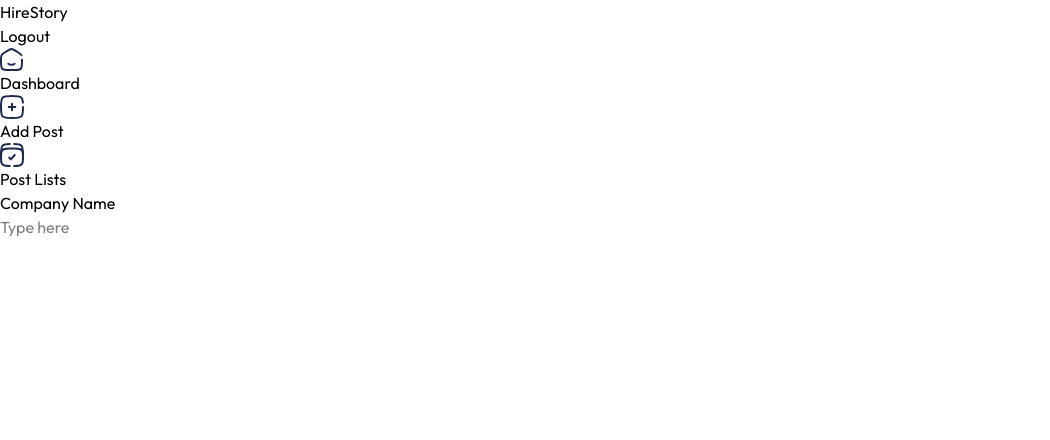
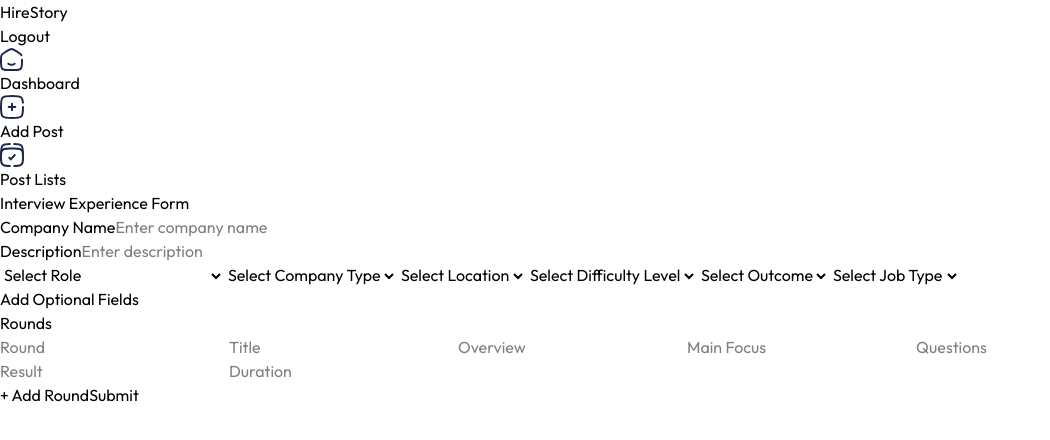
Before and after one commit to Bhumika864/share_interview_experience, a React (Vite) app in the folder client/: page /admin/addBlog in a window 1280 px wide. Shown: the top 440 px of the page, without its empty margins (0-1050 px from the left). Built offline with nearby package versions, Linux system fonts and the light colour scheme; a web font is replaced by a local one.

Commit message:
feat: create full interview experience form with Tailwind UI, round details dropdown, optional fields, and submit functionality

```diff
--- a/client/src/pages/admin/AddBlog.jsx
+++ b/client/src/pages/admin/AddBlog.jsx
@@ -1,35 +1,243 @@
-import React, { useState } from 'react'
+import React, { useState } from "react";
 
-const AddBlog = () => {
-  const [CompanyName,setcompanyname]=useState();
-  const [CompanyLocation,setcompanylocation]=useState();
-  const [Companytype,setcompanytype]=useState();
-  const [CollegeName,setcollegename]=useState();
-  const [JobTitle,setjobtitle]=useState();
-  const [Type,settype]=useState();
-  const [Outcome,setoutcome]=useState();
-  const [Difficulty,setdifficulty]=useState();
-  const [SalaryRange,setsalaryrange]=useState();
-  const [EligibilityCriteria,seteligibilitycriteria]=useState();
-  const[Description,setdescription]=useState();
-  const[ProjectLinks,setprojectlinks]=useState();
-  const[Resume,setresume]=useState();
-  const[Mistakes,setmistakes]=useState();
-  const[Resources,setresources]=useState();
-  const[Rounds,setrounds]=useState();
-  const onSubmitHandler=async(e)=>{
+// --- Static Dropdown Options ---
+export const blogRole = [
+  "SDE", "Frontend_Developer", "Backend_Developer", "Full_Stack_Developer",
+  "Web_Developer", "Mobile_App_Developer", "Data_Analyst", "Data_Scientist",
+  "Machine_Learning_Engineer", "AI_Engineer", "DevOps_Engineer", "Security_Engineer",
+  "Cloud_Engineer", "Blockchain_Developer"
+];
+
+export const blogCompanies = ["Startups", "Mid-tier", "Service-Based", "Product-Based", "Unicorns"];
+export const blogLocation = ["Remote", "On-Site"];
+export const blogDifficultyLevel = ["Easy", "Medium", "Hard"];
+export const blogOutcome = ["Selected", "Rejected", "Waiting"];
+export const blogType = ["Internship", "Full-Time", "PPO", "Off-Campus", "On-Campus"];
+
+const InterviewForm = () => {
+  // --- State Management ---
+  const [formData, setFormData] = useState({
+    companyName: "",
+    description: "",
+    role: "",
+    companyType: "",
+    location: "",
+    difficulty: "",
+    outcome: "",
+    type: "",
+    rounds: [
+      {
+        Round: "",
+        Title: "",
+        Overview: "",
+        Main_Focus: "",
+        Questions: "",
+        Result: "",
+        Duration: ""
+      }
+    ],
+    // Optional fields
+    salaryRange: "",
+    collegeName: "",
+    eligibility: "",
+    resources: "",
+    resumeLink: "",
+    projectLinks: "",
+    mistakes: "",
+    advice: ""
+  });
+
+  const [showOptional, setShowOptional] = useState(false);
+
+  // --- Handlers ---
+  const handleChange = (e) => {
+    const { name, value } = e.target;
+    setFormData((prev) => ({ ...prev, [name]: value }));
+  };
+
+  const handleRoundChange = (index, e) => {
+    const { name, value } = e.target;
+    const updatedRounds = [...formData.rounds];
+    updatedRounds[index][name] = value;
+    setFormData((prev) => ({ ...prev, rounds: updatedRounds }));
+  };
+
+  const addRound = () => {
+    setFormData((prev) => ({
+      ...prev,
+      rounds: [
+        ...prev.rounds,
+        { Round: "", Title: "", Overview: "", Main_Focus: "", Questions: "", Result: "", Duration: "" }
+      ]
+    }));
+  };
+
+  const handleSubmit = (e) => {
     e.preventDefault();
-  }
+    console.log("Submitted Data:", formData);
+  };
+
+  // --- JSX ---
   return (
-   <form onSubmit={onSubmitHandler} className='flex-1 bg-blue-50/50 text-gray-600 h-full overflow-scoll'>
-    <div className='bg-white w-full max-w-3xl p-4 md:p-10 sm:m=10 shadow rounded'>
-      <p className='mt-4'>Company Name</p>
-      <input type="text" placeholder='Type here' required className='w-full max-w-lg mt-2 p-2 border-gray-300 outline-none rounded' onChange={e=>setcompanyname(e.target.value)
-      } value={CompanyName}  />
+    <form
+      onSubmit={handleSubmit}
+      className="max-w-3xl mx-auto p-6 bg-white rounded-lg shadow"
+    >
+      <h2 className="text-2xl font-bold mb-4">Interview Experience Form</h2>
 
-    </div>
-   </form>
-  )
-}
+      {/* Company Info */}
+      <div className="mb-4">
+        <label className="block mb-1 font-medium">Company Name</label>
+        <input
+          type="text"
+          name="companyName"
+          value={formData.companyName}
+          onChange={handleChange}
+          placeholder="Enter company name"
+          className="w-full px-4 py-2 border border-gray-300 rounded-lg focus:outline-none focus:border-blue-500"
+        />
+      </div>
 
-export default AddBlog
+      <div className="mb-4">
+        <label className="block mb-1 font-medium">Description</label>
+        <input
+          type="text"
+          name="description"
+          value={formData.description}
+          onChange={handleChange}
+          placeholder="Enter description"
+          className="w-full px-4 py-2 border border-gray-300 rounded-lg focus:outline-none focus:border-blue-500"
+        />
+      </div>
+
+      {/* Dropdown Fields */}
+      <div className="grid grid-cols-1 md:grid-cols-2 gap-4">
+        <select name="role" value={formData.role} onChange={handleChange} className="border rounded p-2">
+          <option value="">Select Role</option>
+          {blogRole.map((role, i) => <option key={i} value={role}>{role}</option>)}
+        </select>
+
+        <select name="companyType" value={formData.companyType} onChange={handleChange} className="border rounded p-2">
+          <option value="">Select Company Type</option>
+          {blogCompanies.map((comp, i) => <option key={i} value={comp}>{comp}</option>)}
+        </select>
+
+        <select name="location" value={formData.location} onChange={handleChange} className="border rounded p-2">
+          <option value="">Select Location</option>
+          {blogLocation.map((loc, i) => <option key={i} value={loc}>{loc}</option>)}
+        </select>
+
+        <select name="difficulty" value={formData.difficulty} onChange={handleChange} className="border rounded p-2">
+          <option value="">Select Difficulty Level</option>
+          {blogDifficultyLevel.map((diff, i) => <option key={i} value={diff}>{diff}</option>)}
+        </select>
+
+        <select name="outcome" value={formData.outcome} onChange={handleChange} className="border rounded p-2">
+          <option value="">Select Outcome</option>
+          {blogOutcome.map((out, i) => <option key={i} value={out}>{out}</option>)}
+        </select>
+
+        <select name="type" value={formData.type} onChange={handleChange} className="border rounded p-2">
+          <option value="">Select Job Type</option>
+          {blogType.map((t, i) => <option key={i} value={t}>{t}</option>)}
+        </select>
+      </div>
+
+      {/* Optional Fields Toggle */}
+      <button
+        type="button"
+        onClick={() => setShowOptional(!showOptional)}
+        className="mb-4 mt-5 px-4 py-2 bg-gray-200 rounded-lg hover:bg-gray-300 transition"
+      >
+        {showOptional ? "Hide Optional Fields" : "Add Optional Fields"}
+      </button>
+
+      {/* Optional Fields */}
+      {showOptional && (
+        <div className="space-y-4 border-t border-gray-300 pt-4">
+          {[
+            { label: "Salary Range", name: "salaryRange", placeholder: "e.g., 5-7 LPA" },
+            { label: "College Name", name: "collegeName", placeholder: "Enter college name" },
+            { label: "Eligibility", name: "eligibility", placeholder: "Enter eligibility criteria" },
+            { label: "Resources", name: "resources", placeholder: "List resources used" },
+            { label: "Resume Link", name: "resumeLink", placeholder: "Paste resume link" },
+            { label: "Project Links", name: "projectLinks", placeholder: "Paste project links" }
+          ].map((field, i) => (
+            <div key={i}>
+              <label className="block mb-1 font-medium">{field.label}</label>
+              <input
+                type="text"
+                name={field.name}
+                value={formData[field.name]}
+                onChange={handleChange}
+                placeholder={field.placeholder}
+                className="w-full px-4 py-2 border border-gray-300 rounded-lg focus:outline-none focus:border-blue-500"
+              />
+            </div>
+          ))}
+
+          {/* Textareas */}
+          <div>
+            <label className="block mb-1 font-medium">Mistakes</label>
+            <textarea
+              name="mistakes"
+              value={formData.mistakes}
+              onChange={handleChange}
+              placeholder="Describe mistakes made"
+              rows="2"
+              className="w-full px-4 py-2 border border-gray-300 rounded-lg focus:outline-none focus:border-blue-500"
+            />
+          </div>
+
+          <div>
+            <label className="block mb-1 font-medium">Advice</label>
+            <textarea
+              name="advice"
+              value={formData.advice}
+              onChange={handleChange}
+              placeholder="Share your advice"
+              rows="2"
+              className="w-full px-4 py-2 border border-gray-300 rounded-lg focus:outline-none focus:border-blue-500"
+            />
+          </div>
+        </div>
+      )}
+
+      {/* Rounds Section */}
+      <h3 className="text-xl font-semibold mt-6 mb-2">Rounds</h3>
+      {formData.rounds.map((round, index) => (
+        <div key={index} className="border p-4 rounded mb-4 bg-gray-50">
+          {Object.keys(round).map((field) => (
+            <input
+              key={field}
+              type="text"
+              name={field}
+              value={round[field]}
+              onChange={(e) => handleRoundChange(index, e)}
+              placeholder={field.replace("_", " ")}
+              className="w-full border rounded p-2 mb-2"
+            />
+          ))}
+        </div>
+      ))}
+
+      <button
+        type="button"
+        onClick={addRound}
+        className="bg-blue-500 text-white px-4 py-2 rounded mb-4"
+      >
+        + Add Round
+      </button>
+
+      {/* Submit */}
+      <button
+        type="submit"
+        className="bg-green-500 text-white px-6 py-2 rounded hover:bg-green-600"
+      >
+        Submit
+      </button>
+    </form>
+  );
+};
+
+export default InterviewForm;
```
